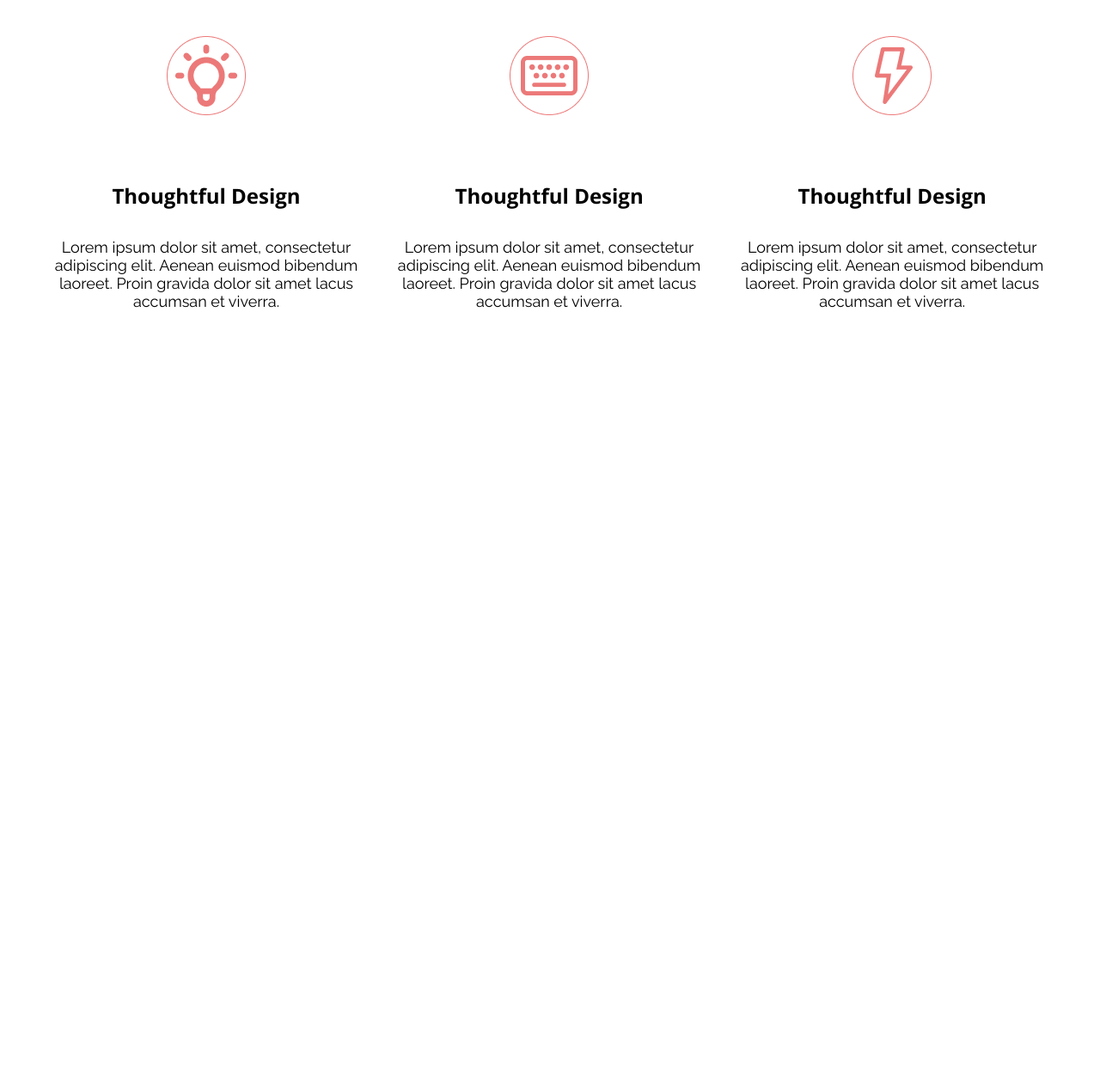
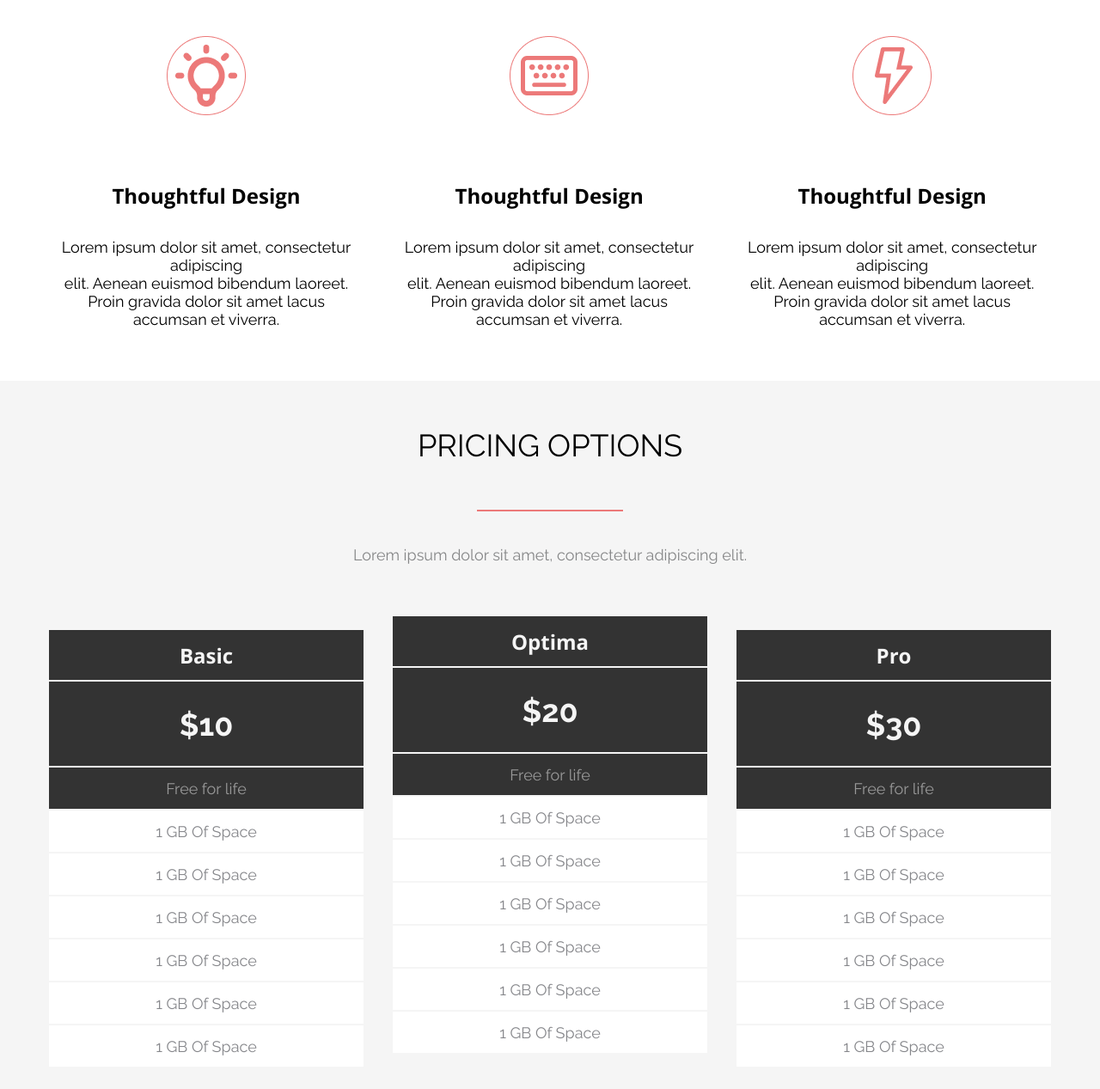
Before and after one commit to DaryaKuralenia/HomeWork, a plain HTML site: page index.html in a window 1280 px wide. Shown: the part 969-2236 px from the top of the page at 86% size. Before the commit the page ends 1413 px from the top, so only its background shows below. Drawn offline with nearby package versions, Linux system fonts and the light colour scheme.

Commit message:
homework_5 files added

```diff
--- a/index_awesome.css
+++ b/awesome.css
@@ -1,28 +1,21 @@
-@import url('https://fonts.googleapis.com/css2?family=Open+Sans:wght@700&family=Raleway:wght@400;500;700&display=swap');
-
-/* Задаем ширину контейнера awesome*/
 .awesome-container {
     height: 665px;
     width: 1170px;
-    margin: 50px auto;
+    margin: 50px auto 58px;
     font-family: Raleway, sans-serif;
-    box-sizing: border-box;
 }
 
-/* Заголовок awesome*/
+
 .awesome-container h2 {
     text-transform: uppercase;
-    width: 1170px;
     height: 150px;
     text-align: center;
     font-size: 36px;
     font-weight: 400;
-
-    display: table-cell;
-    vertical-align: middle;
+    line-height: 150px;
 }
 
-/* текст под заглавием */
+
 .awesome-container__gray-text {
     color: #86878B;
     text-align: center;
@@ -30,19 +23,15 @@
     margin-top: 40px;
     font-size: 18px;
     font-weight: 400;
-    /* border: 0.5px solid black; */
 
 }
 
-/* линия под h2 */
-.awesome-container div {
+.awesome-container .separator {
     border: 0.5px solid #EC7979;
     width: 170px;
-    height: 0;
-    margin: auto;
+    margin: 0 auto;
 }
 
-/* расстановка блоков внутри секции*/
 .awesome-container__articles article {
     display: inline-block;
     margin-top: 70px;
@@ -53,13 +42,11 @@
     height: 383px;
 }
 
-/* выравнивание артикла2 по центру */
-.articles__art2 {
+.awesome-container__art2 {
     margin: 0 25px;
 }
 
-/* Заглавие артиклов */
-.articles__headline {
+.awesome-container__articles h4 {
     height: 100px;
     width: 370px;
     font-family: Open Sans, sans-serif;
@@ -73,11 +60,10 @@
 
 }
 
-.articles__text {
+.awesome-container__articles h5 {
     font-size: 18px;
     height: 105px;
     width: 370px;
     text-align: center;
     font-weight: 400;
-
 }
--- a/index.html
+++ b/index.html
@@ -5,14 +5,14 @@
   <meta charset="UTF-8">
   <meta http-equiv="X-UA-Compatible" content="IE=edge">
   <meta name="viewport" content="width=device-width, initial-scale=1.0">
-    <link rel="stylesheet" href="index_tabs.css">
-    <link rel="stylesheet" href="index_awesome.css">
+  <link rel="stylesheet" href="tabs.css">
+  <link rel="stylesheet" href="awesome.css">
+  <link rel="stylesheet" href="pricing.css">
   <title>Document</title>
 </head>
 
 <body>
-    <main>
-        <section class="tabs-container">
+  <main class="tabs-container">
     <div class="tabs-subcontainer">
       <section class="tabs-list">
         <div class="tabs-list__tab1">Tab 1</div>
@@ -41,36 +41,78 @@
         <img src="images/TheStatueOfLiberty.png" alt="The Statue of Liberty">
       </section>
     </div>
-        </section>
-        <section class="awesome-container">
+  </main>
+  <main class="awesome-container">
     <h2>Why this is awesome</h2>
-            <div></div>
+    <div class="separator"></div>
     <h5 class="awesome-container__gray-text">Lorem ipsum dolor sit amet consectetur adipisicing elit.</h5>
     <section class="awesome-container__articles">
-                <article class="articles__art1">
+      <article class="awesome-container__art1">
         <img src="images/lamp.png" alt="lamp">
-                    <h4 class="articles__headline">Thoughtful Design</h4>
-                    <h5 class="articles__text">Lorem ipsum dolor sit amet, consectetur adipiscing
-                        elit. Aenean euismod bibendum laoreet. Proin gravida dolor sit amet lacus accumsan et
+        <h4>Thoughtful Design</h4>
+        <h5>Lorem ipsum dolor sit amet, consectetur
+          <br /> adipiscing <br />
+          elit. Aenean euismod bibendum laoreet.<br /> Proin gravida dolor sit amet lacus<br /> accumsan et
           viverra.
         </h5>
       </article>
-                <article class="articles__art2">
+      <article class="awesome-container__art2">
         <img src="images/keyboard.png" alt="keyboard">
-                    <h4 class="articles__headline">Thoughtful Design</h4>
-                    <h5 class="articles__text">Lorem ipsum dolor sit amet, consectetur adipiscing
-                        elit. Aenean euismod bibendum laoreet. Proin gravida dolor sit amet lacus accumsan et
+        <h4>Thoughtful Design</h4>
+        <h5>Lorem ipsum dolor sit amet, consectetur
+          <br /> adipiscing <br />
+          elit. Aenean euismod bibendum laoreet.<br /> Proin gravida dolor sit amet lacus<br /> accumsan et
           viverra.
         </h5>
       </article>
-                <article class="articles__art3">
+      <article class="awesome-container__art3">
         <img src="images/thunder.png" alt="thunder">
-                    <h4 class="articles__headline">Thoughtful Design</h4>
-                    <h5 class="articles__text">Lorem ipsum dolor sit amet, consectetur adipiscing
-                        elit. Aenean euismod bibendum laoreet. Proin gravida dolor sit amet lacus accumsan et
+        <h4>Thoughtful Design</h4>
+        <h5>Lorem ipsum dolor sit amet, consectetur
+          <br /> adipiscing <br />
+          elit. Aenean euismod bibendum laoreet.<br /> Proin gravida dolor sit amet lacus<br /> accumsan et
           viverra.
         </h5>
       </article>
+    </section>
+  </main>
+  <main class="pricing-container">
+    <h2>Pricing options</h2>
+    <div class="separator"></div>
+    <h5 class="pricing-container__text">Lorem ipsum dolor sit amet, consectetur adipiscing elit.</h5>
+    <section class="pricing-container__sections">
+      <section class="pricing-container__price-info">
+        <h4>Basic</h4>
+        <h3>&#36;10</h3>
+        <h5 class="subtitle">Free for life</h5>
+        <h5>1 GB Of Space</h5>
+        <h5>1 GB Of Space</h5>
+        <h5>1 GB Of Space</h5>
+        <h5>1 GB Of Space</h5>
+        <h5>1 GB Of Space</h5>
+        <h5>1 GB Of Space</h5>
+      </section>
+      <section class="pricing-container__price-info">
+        <h4>Optima</h4>
+        <h3>&#36;20</h3>
+        <h5 class="subtitle">Free for life</h5>
+        <h5>1 GB Of Space</h5>
+        <h5>1 GB Of Space</h5>
+        <h5>1 GB Of Space</h5>
+        <h5>1 GB Of Space</h5>
+        <h5>1 GB Of Space</h5>
+        <h5>1 GB Of Space</h5>
+      </section>
+      <section class="pricing-container__price-info">
+        <h4>Pro</h4>
+        <h3>&#36;30</h3>
+        <h5 class="subtitle">Free for life</h5>
+        <h5>1 GB Of Space</h5>
+        <h5>1 GB Of Space</h5>
+        <h5>1 GB Of Space</h5>
+        <h5>1 GB Of Space</h5>
+        <h5>1 GB Of Space</h5>
+        <h5>1 GB Of Space</h5>
       </section>
     </section>
   </main>
--- /dev/null
+++ b/pricing.css
@@ -0,0 +1,92 @@
+.pricing-container {
+  font-family: Raleway, sans-serif;
+  background: #F5F5F5;
+  margin-top: 50px;
+  height: 900px;
+}
+
+.pricing-container__price-info {
+  width: 370px;
+  border: 2px solid #F5F5F5
+}
+
+.pricing-container__price-info h4 {
+  font-size: 24px;
+  height: 60px;
+  background: #333;
+  color: #F5F5F5;
+  line-height: 60px;
+  text-align: center;
+  border-bottom: 2px solid #F5F5F5;
+  font-family: 'Open Sans', sans-serif;
+}
+
+.pricing-container .separator {
+  width: 170px;
+  border: 0.5px solid #EC7979;
+  margin: 0 auto;
+}
+
+.pricing-container__price-info h3 {
+  font-size: 36px;
+  font-weight: 700;
+  height: 100px;
+  line-height: 100px;
+  text-align: center;
+  background: #333;
+  color: #F5F5F5;
+  border-bottom: 2px solid #F5F5F5;
+
+}
+
+.pricing-container__price-info h5 {
+  font-size: 18px;
+  height: 50px;
+  line-height: 50px;
+  text-align: center;
+  border-bottom: 2px solid #F5F5F5;
+  font-weight: 400;
+  color: #86878B;
+  background: #FFFFFF;
+}
+
+.pricing-container__price-info h5.subtitle {
+  background: #333;
+  color: rgba(255, 255, 255, 0.5);
+
+}
+
+.pricing-container__sections {
+  /* border: 1px solid red; */
+  display: flex;
+  height: 530px;
+  justify-content: space-between;
+  width: calc(370px * 3 + 30px * 2);
+  margin: 0 auto;
+}
+
+.pricing-container__price-info {
+  align-self: flex-end;
+}
+
+.pricing-container__price-info:nth-of-type(2) {
+  align-self: flex-start;
+}
+
+.pricing-container h2 {
+  text-transform: uppercase;
+  height: 150px;
+  line-height: 150px;
+  text-align: center;
+  font-size: 36px;
+  font-weight: 400;
+  margin-top: 50px;
+}
+
+.pricing-container__text {
+  font-size: 18px;
+  font-weight: 400;
+  color: #868788;
+  text-align: center;
+  margin: 40px 0 59px
+}
--- a/index_tabs.css
+++ b/tabs.css
@@ -1,8 +1,10 @@
-@import url('https://fonts.googleapis.com/css2?family=Open+Sans:wght@400;600;700&family=Raleway&display=swap');
+@import url('https://fonts.googleapis.com/css2?family=Open+Sans:wght@400;600;700&family=Raleway:wght@400;500;700&display=swap');
 
 * {
     margin: 0;
     padding: 0;
+    box-sizing: border-box;
+
 }
 
 .tabs-container {
@@ -10,8 +12,7 @@
     height: 541px;
     margin: 98px auto 50px;
     font-family: 'Open Sans', sans-serif;
-    /* padding-top: calc(((100vh - 546.4px)) /2); */
-    box-sizing: border-box;
+    /* padding-top: calc(((100vh - 546.4px)) / 2); */
 }
 
 .tabs-subcontainer {
@@ -19,7 +20,7 @@
     margin: 0 auto;
 }
 
-.open-tab .left-side h3 {
+.tabs-container .open-tab .left-side h3 {
     font-size: 30px;
     font-weight: 700;
     margin-bottom: 27px;
@@ -33,6 +34,9 @@
     width: 1170px;
     height: 500px;
     border-top: none;
+    box-sizing: content-box;
+
+
 }
 
 .tabs-container .open-tab .left-side h5 {
@@ -44,16 +48,14 @@
 
 }
 
-.left-side {
-    /* border: 1px solid red; */
+.tabs-container .open-tab .left-side {
     width: 570px;
     display: inline-block;
-    margin: 0 25.8px 0 100px;
+    margin: 0 25px 0 100px;
     vertical-align: top;
-
 }
 
-.open-tab .left-side button {
+.tabs-container .open-tab .left-side button {
     width: 270px;
     height: 58px;
     background-color: #EC7979;
@@ -63,11 +65,10 @@
     color: #FFF
 }
 
-.tabs-subcontainer .tabs-list .tabs-list__tab1,
-.tabs-subcontainer .tabs-list .tabs-list__tab2,
-.tabs-subcontainer .tabs-list .tabs-list__tab3,
-.tabs-subcontainer .tabs-list .tabs-list__empty-tab {
-    /* display: inline-block; */
+.tabs-subcontainer .tabs-list__tab1,
+.tabs-subcontainer .tabs-list__tab2,
+.tabs-subcontainer .tabs-list__tab3,
+.tabs-subcontainer .tabs-list__empty-tab {
     margin-right: -5px;
     text-transform: uppercase;
     font-weight: 400;
@@ -88,14 +89,14 @@
     border-bottom: none;
 }
 
-.tabs-list__tab2,
-.tabs-subcontainer .tabs-list .tabs-list__tab3 {
+.tabs-container .tabs-list__tab2,
+.tabs-container .tabs-list__tab3 {
     width: 184px;
     border-bottom: 1px solid #E5E5E5;
 
 }
 
-.tabs-list__empty-tab {
+.tabs-subcontainer .tabs-list__empty-tab {
     width: 600px;
     border-bottom: 1px solid #E5E5E5;
 }
```
Lines whose indentation alone changed are shown as unchanged.
